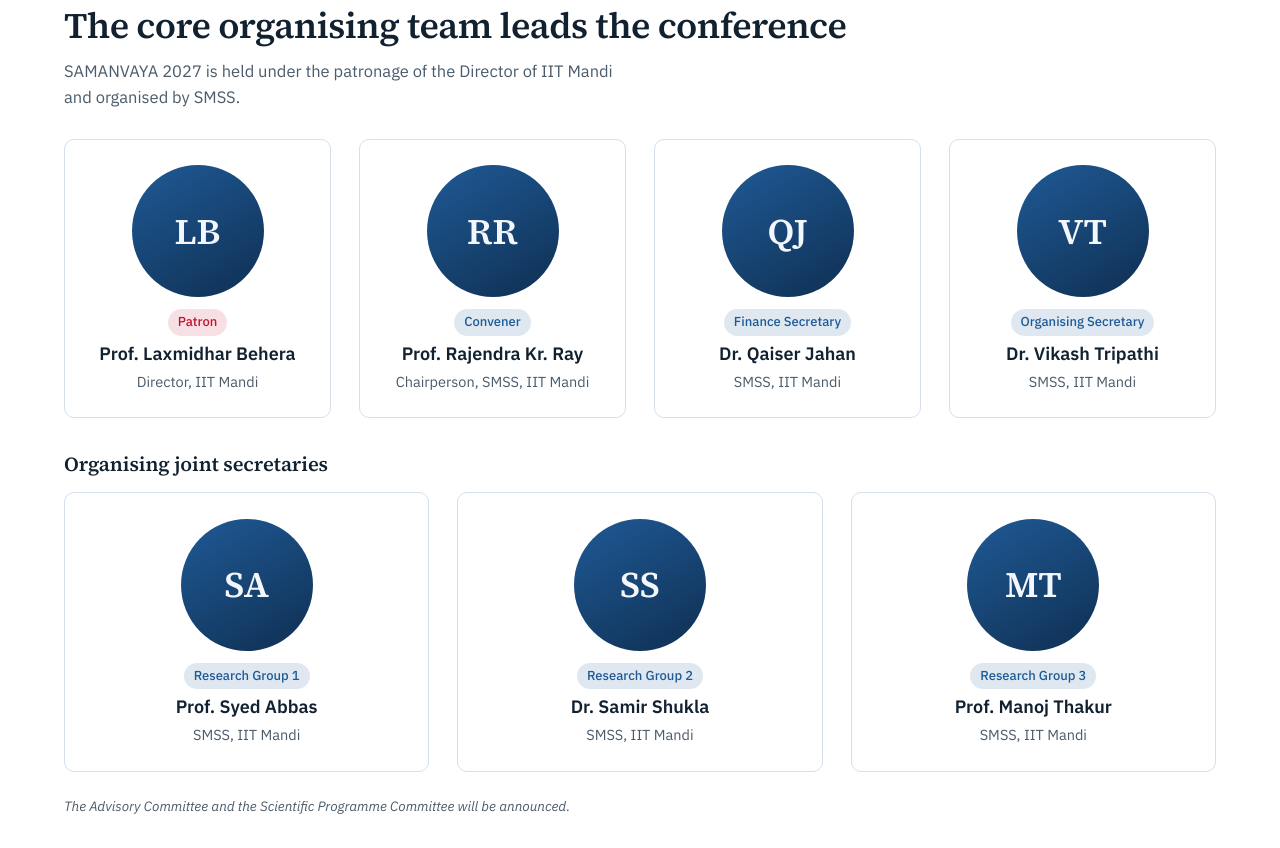
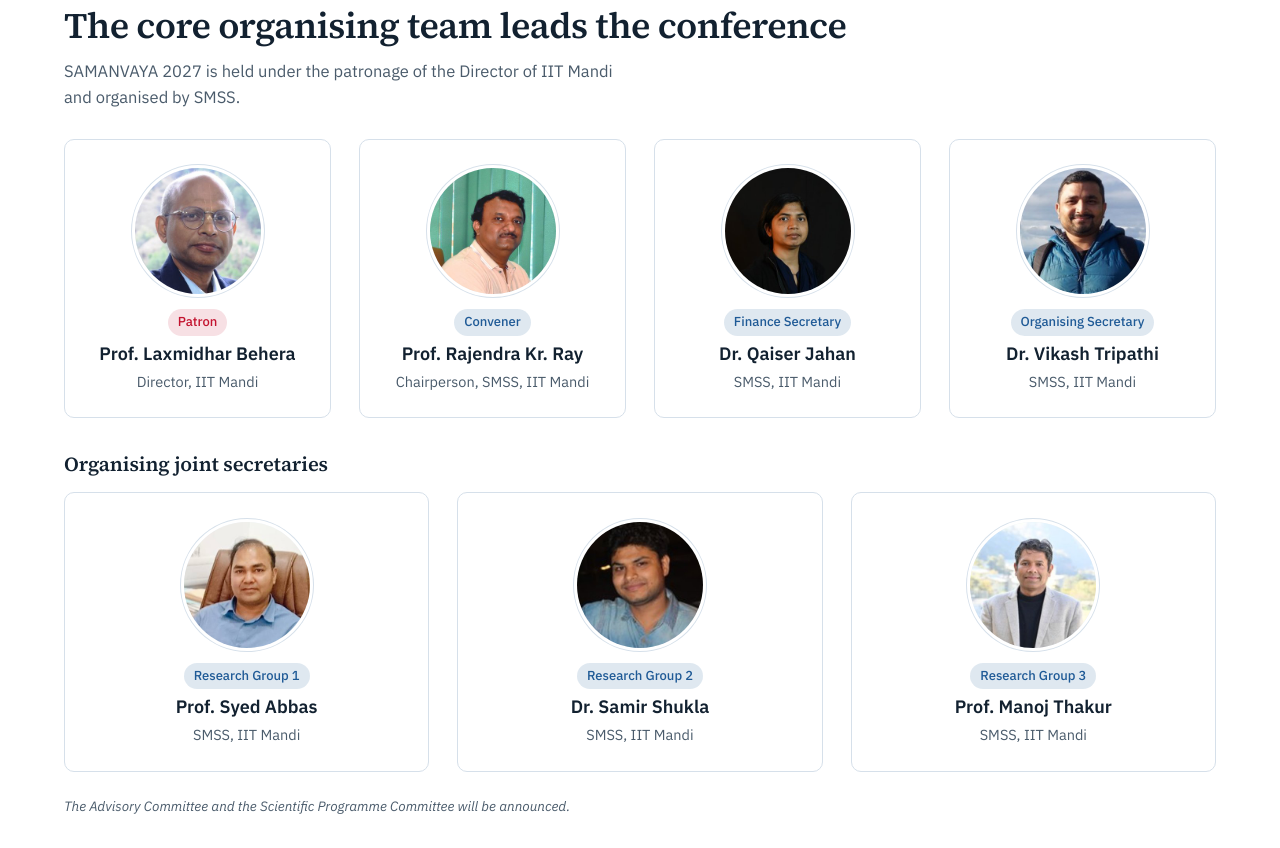
Before and after one commit to Doyel12345/samanvaya2027, a plain HTML site: page committees.html in a window 1280 px wide. Shown: the part 480-1328 px from the top of the page. Drawn offline with Linux system fonts and the light colour scheme.

Commit message:
Add photos of core organising team
Co-Authored-By: Claude Opus 5.5 <noreply@anthropic.com>
Claude-Session: https://claude.ai/code/session_01LeFRAKrhitZTMoyHzJYZkA

```diff
--- a/committees.html
+++ b/committees.html
@@ -15,6 +15,7 @@
 .card.person{align-items:center;text-align:center;gap:6px;min-width:0}
 .card.person .name{font-size:18px;line-height:1.3}
 .card.person .avatar{margin-bottom:6px}
+img.avatar{display:block;object-fit:cover;background:var(--bg2);border:3px solid var(--card);box-shadow:0 0 0 1px var(--line)}
 .com-sub{margin:36px 0 16px;font-size:20px}
 .com-card h3{margin-bottom:.3em}
 .com-card .resp{color:var(--muted);font-size:15px;margin:0 0 12px}
@@ -65,16 +66,16 @@
         <p>SAMANVAYA 2027 is held under the patronage of the Director of IIT Mandi and organised by SMSS.</p>
       </div>
       <div class="grid g4">
-        <div class="card person"><div class="avatar lg">LB</div><span class="chip red">Patron</span><span class="name">Prof. Laxmidhar Behera</span><span class="aff">Director, IIT Mandi</span></div>
-        <div class="card person"><div class="avatar lg">RR</div><span class="chip">Convener</span><span class="name">Prof. Rajendra Kr. Ray</span><span class="aff">Chairperson, SMSS, IIT Mandi</span></div>
-        <div class="card person"><div class="avatar lg">QJ</div><span class="chip">Finance Secretary</span><span class="name">Dr. Qaiser Jahan</span><span class="aff">SMSS, IIT Mandi</span></div>
-        <div class="card person"><div class="avatar lg">VT</div><span class="chip">Organising Secretary</span><span class="name">Dr. Vikash Tripathi</span><span class="aff">SMSS, IIT Mandi</span></div>
+        <div class="card person"><img class="avatar lg" src="assets/people/laxmidhar-behera.jpg" alt="Prof. Laxmidhar Behera" width="132" height="132" loading="lazy"><span class="chip red">Patron</span><span class="name">Prof. Laxmidhar Behera</span><span class="aff">Director, IIT Mandi</span></div>
+        <div class="card person"><img class="avatar lg" src="assets/people/rajendra-kr-ray.jpg" alt="Prof. Rajendra Kr. Ray" width="132" height="132" loading="lazy"><span class="chip">Convener</span><span class="name">Prof. Rajendra Kr. Ray</span><span class="aff">Chairperson, SMSS, IIT Mandi</span></div>
+        <div class="card person"><img class="avatar lg" src="assets/people/qaiser-jahan.jpg" alt="Dr. Qaiser Jahan" width="132" height="132" loading="lazy"><span class="chip">Finance Secretary</span><span class="name">Dr. Qaiser Jahan</span><span class="aff">SMSS, IIT Mandi</span></div>
+        <div class="card person"><img class="avatar lg" src="assets/people/vikash-tripathi.jpg" alt="Dr. Vikash Tripathi" width="132" height="132" loading="lazy"><span class="chip">Organising Secretary</span><span class="name">Dr. Vikash Tripathi</span><span class="aff">SMSS, IIT Mandi</span></div>
       </div>
       <h3 class="com-sub">Organising joint secretaries</h3>
       <div class="grid g3">
-        <div class="card person"><div class="avatar lg">SA</div><span class="chip">Research Group 1</span><span class="name">Prof. Syed Abbas</span><span class="aff">SMSS, IIT Mandi</span></div>
-        <div class="card person"><div class="avatar lg">SS</div><span class="chip">Research Group 2</span><span class="name">Dr. Samir Shukla</span><span class="aff">SMSS, IIT Mandi</span></div>
-        <div class="card person"><div class="avatar lg">MT</div><span class="chip">Research Group 3</span><span class="name">Prof. Manoj Thakur</span><span class="aff">SMSS, IIT Mandi</span></div>
+        <div class="card person"><img class="avatar lg" src="assets/people/syed-abbas.jpg" alt="Prof. Syed Abbas" width="132" height="132" loading="lazy"><span class="chip">Research Group 1</span><span class="name">Prof. Syed Abbas</span><span class="aff">SMSS, IIT Mandi</span></div>
+        <div class="card person"><img class="avatar lg" src="assets/people/samir-shukla.jpg" alt="Dr. Samir Shukla" width="132" height="132" loading="lazy"><span class="chip">Research Group 2</span><span class="name">Dr. Samir Shukla</span><span class="aff">SMSS, IIT Mandi</span></div>
+        <div class="card person"><img class="avatar lg" src="assets/people/manoj-thakur.jpg" alt="Prof. Manoj Thakur" width="132" height="132" loading="lazy"><span class="chip">Research Group 3</span><span class="name">Prof. Manoj Thakur</span><span class="aff">SMSS, IIT Mandi</span></div>
       </div>
       <p class="note com-gap">The Advisory Committee and the Scientific Programme Committee will be announced.</p>
     </div>
```
Also changed, not shown: assets/people/laxmidhar-behera.jpg (added), assets/people/manoj-thakur.jpg (added), assets/people/qaiser-jahan.jpg (added), assets/people/rajendra-kr-ray.jpg (added), assets/people/samir-shukla.jpg (added), assets/people/syed-abbas.jpg (added), assets/people/vikash-tripathi.jpg (added).
